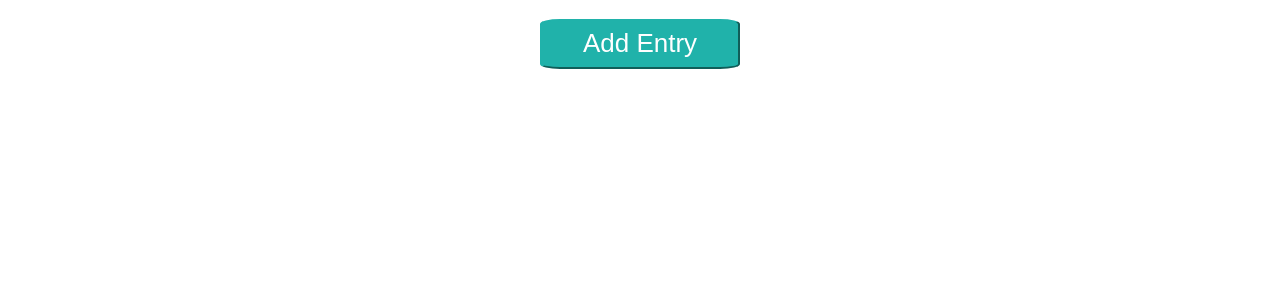
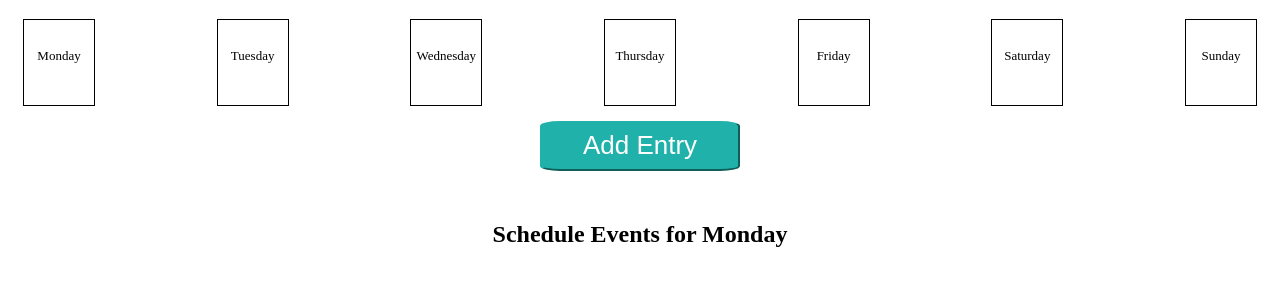
Before and after one commit to alanho-05/week-planner, a website: page index.html in a window 1280 px wide. Shown: the part 61-346 px from the top of the page. Drawn offline with Linux system fonts and the light colour scheme.

Commit message:
Added days of the week

```diff
--- a/index.html
+++ b/index.html
@@ -9,6 +9,29 @@
 <body>
   <div class="overlay"></div>
   <h1>Weekly Planner</h1>
+  <div class="row-weekday">
+    <div class="week-day">
+      <p>Monday</p>
+    </div>
+    <div class="week-day">
+      <p>Tuesday </p>
+    </div>
+    <div class="week-day">
+      <p>Wednesday</p>
+    </div>
+    <div class="week-day">
+      <p>Thursday</p>
+    </div>
+    <div class="week-day">
+      <p>Friday</p>
+    </div>
+    <div class="week-day">
+      <p>Saturday </p>
+    </div>
+    <div class="week-day">
+      <p>Sunday</p>
+    </div>
+  </div>
   <div class="row-entry">
     <div class="col-full">
       <button id="my-button">
@@ -16,6 +39,7 @@
       </button>
     </div>
   </div>
+  <h2>Schedule Events for <span>Monday</span></h2>
 
   <div class="column-full">
 
--- a/main.js
+++ b/main.js
@@ -48,6 +48,5 @@ $form.addEventListener('submit', function (event) {
     time: event.target.elements.time.value,
     textarea: event.target.elements.textarea.value
   };
-  data.entries.shift(entry);
-  console.log(event.target.elements.weekday.value);
+  data.entries.unshift(entry);
 });
--- a/styles.css
+++ b/styles.css
@@ -152,9 +152,29 @@ main {
 
 h2 {
   padding-top: 30px;
+  text-align: center;
 }
 
 #my-button:hover {
   background-color: #95bcf1;
   cursor: pointer;
 }
+
+.week-day {
+  border: 1px solid;
+  width: 70px;
+  height: 70px;
+  font-size: 13px;
+  padding-top: 15px;
+  text-align: center;
+}
+
+.week-day:hover {
+  background-color: #e0dcdc;
+}
+
+.row-weekday {
+  display: flex;
+  justify-content: space-between;
+  margin: 15px;
+}
```
